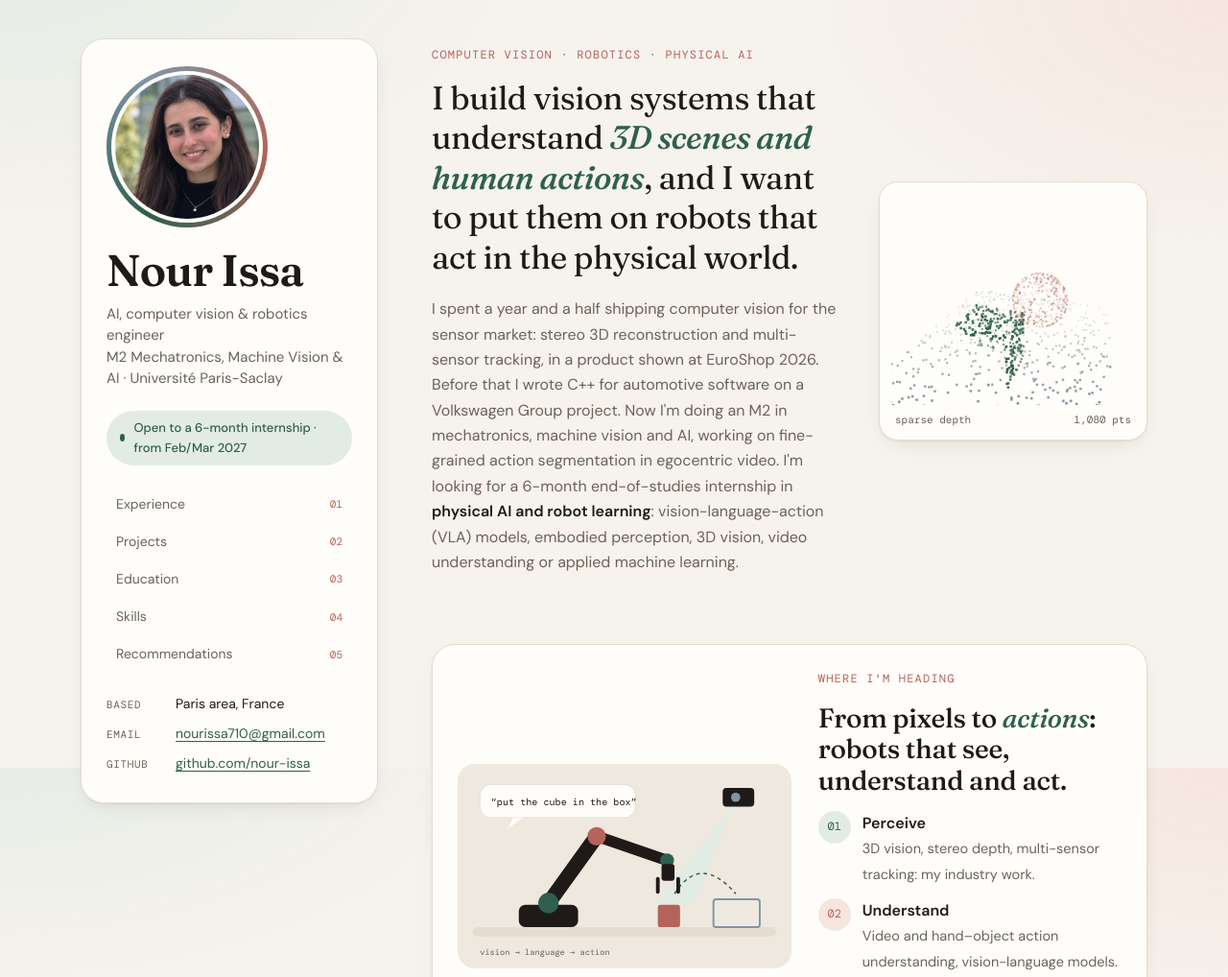
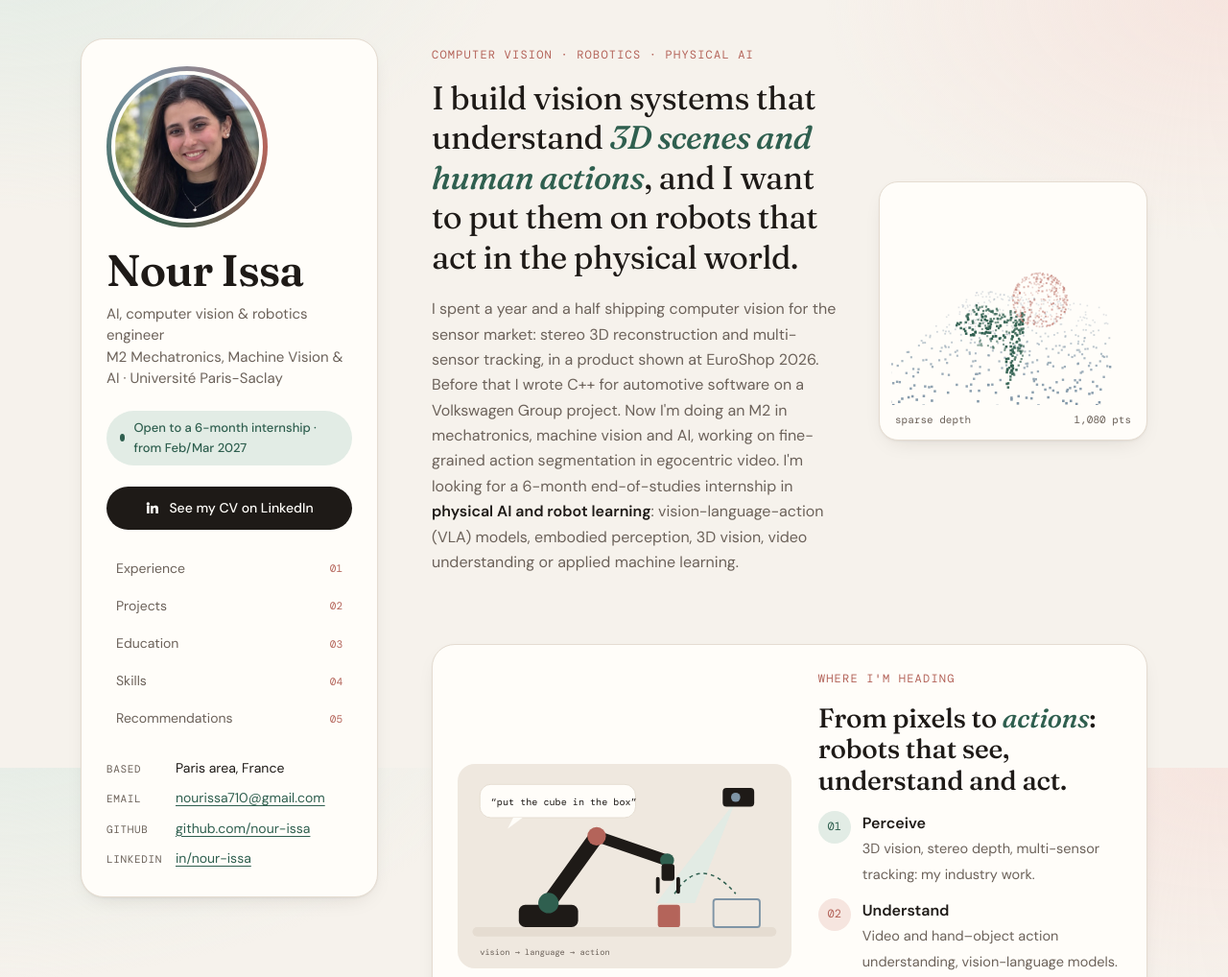
Before and after one commit to nour-issa/nour-issa.github.io, a plain HTML site: page index.html in a window 1280 px wide. Shown: the top 1018 px of the page at 96% size. Drawn offline with nearby package versions, Linux system fonts and the light colour scheme.

Commit message:
Add LinkedIn link and "See my CV on LinkedIn" button
Also stop pinning the identity card on short screens, where its
lower part was hidden while scrolling.

Co-Authored-By: Claude Opus 5.5 <noreply@anthropic.com>

```diff
--- a/index.html
+++ b/index.html
@@ -129,6 +129,14 @@ nav a:hover { color: var(--ink); background: var(--bg-2); }
 .contact .row > :last-child { overflow-wrap: anywhere; }
 .contact .k { color: var(--muted); font-family: var(--font-mono); font-size: 11px; padding-top: 3px; text-transform: uppercase; letter-spacing: .06em; }
 
+.li-btn {
+  display: inline-flex; align-items: center; justify-content: center; gap: 9px; text-decoration: none;
+  font-size: 14px; font-weight: 500;
+  background: var(--ink); color: var(--surface); padding: 11px 18px; border-radius: 999px;
+  transition: background .2s, transform .2s;
+}
+.li-btn:hover { background: var(--accent); transform: translateY(-1px); }
+
 /* Main */
 main { display: grid; gap: 72px; min-width: 0; }
 section { display: grid; gap: 22px; scroll-margin-top: 24px; }
@@ -186,7 +194,7 @@ section { display: grid; gap: 22px; scroll-margin-top: 24px; }
   transition: transform .25s ease, border-color .25s ease;
 }
 .project:hover { transform: translateY(-3px); border-color: color-mix(in srgb, var(--accent) 35%, var(--line)); }
-@media (prefers-reduced-motion: reduce) { .project { transition: none; } .project:hover { transform: none; } }
+@media (prefers-reduced-motion: reduce) { .project, .li-btn { transition: none; } .project:hover, .li-btn:hover { transform: none; } }
 .project .top { display: flex; justify-content: space-between; align-items: flex-start; gap: 12px; }
 .project h3 { font-family: var(--font-display); font-weight: 500; font-size: 22px; line-height: 1.22; letter-spacing: -0.01em; }
 .pill {
@@ -258,6 +266,8 @@ section { display: grid; gap: 22px; scroll-margin-top: 24px; }
 .steps li:nth-child(3) .dot { background: var(--ink); color: var(--surface); }
 .steps b { display: block; font-weight: 600; }
 .steps span.d { color: var(--muted); font-size: 14.5px; }
+/* Only pin the identity card when the whole card fits on screen. */
+@media (max-height: 960px) { .rail { position: static; } }
 @media (max-width: 1180px) { .focus { grid-template-columns: 1fr; } }
 @media (max-width: 520px) { .focus { padding: 18px; border-radius: 20px; } .focus h3 { font-size: 24px; } }
 
@@ -300,6 +310,10 @@ footer { color: var(--muted); font-size: 12px; font-family: var(--font-mono); te
       <div class="role">AI, computer vision &amp; robotics engineer<br>M2 Mechatronics, Machine Vision &amp; AI · Université Paris-Saclay</div>
     </div>
     <div class="status">Open to a 6-month internship · from Feb/Mar 2027</div>
+    <a class="li-btn" href="https://www.linkedin.com/in/nour-issa-155a30294/" target="_blank" rel="noopener">
+      <svg viewBox="0 0 24 24" width="16" height="16" aria-hidden="true"><path fill="currentColor" d="M4.98 3.5a2.5 2.5 0 1 1 0 5 2.5 2.5 0 0 1 0-5zM3 9h4v12H3zM9 9h3.8v1.7h.05c.53-1 1.83-2.05 3.77-2.05C20.6 8.65 21 11.2 21 14.5V21h-4v-5.8c0-1.4-.03-3.2-1.95-3.2-1.95 0-2.25 1.5-2.25 3.1V21H9z"/></svg>
+      See my CV on LinkedIn
+    </a>
     <nav aria-label="Sections">
       <ul>
         <li><a href="#experience">Experience <span>01</span></a></li>
@@ -313,9 +327,7 @@ footer { color: var(--muted); font-size: 12px; font-family: var(--font-mono); te
       <div class="row"><span class="k">based</span><span>Paris area, France</span></div>
       <div class="row"><span class="k">email</span><a href="mailto:nourissa710@gmail.com">nourissa710@gmail.com</a></div>
       <div class="row"><span class="k">github</span><a href="https://github.com/nour-issa">github.com/nour-issa</a></div>
-      <!-- LinkedIn: paste your profile URL below, then delete the comment markers around the row.
-      <div class="row"><span class="k">linkedin</span><a href="PASTE-LINKEDIN-URL-HERE">Nour Issa</a></div>
-      -->
+      <div class="row"><span class="k">linkedin</span><a href="https://www.linkedin.com/in/nour-issa-155a30294/" target="_blank" rel="noopener">in/nour-issa</a></div>
     </div>
   </aside>
 
```
